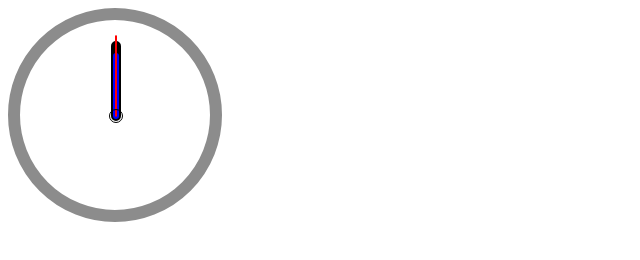
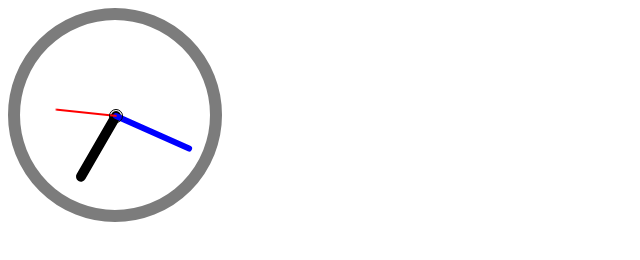
Before and after one commit to dwatow/JavaScript30, a plain HTML site: page JS and CSS Clock/index.html in a window 1280 px wide. Shown: the whole page, without its empty margins (0-640 px from the left). Drawn offline with Linux system fonts and the light colour scheme.

Commit message:
clock ok

```diff
--- a/JS and CSS Clock/index.html
+++ b/JS and CSS Clock/index.html
@@ -7,7 +7,7 @@
       .clock {
         width: 190px;
         height: 190px;
-        border: solid 12px #8c8c8c;
+        border: solid 12px #7c7c7c;
         border-radius: 50%;
 
         position: relative;
@@ -15,11 +15,11 @@
       .hour_hand,
       .min_hand,
       .sec_hand {
-
         border-style: solid;
         border-radius: 50px;
 
-        transform: rotate(270deg);
+        transition: all 0.5s;
+        transition-timing-function: cubic-bezier(1, 0.04, 0.39, 1.72);
       }
 
       .hour_hand {
@@ -39,7 +39,7 @@
         left: calc(50% - 2px);
         transform-origin: calc(0px + 3px);
 
-        width: 60px;
+        width: 80px;
         border-color: blue;
         border-width: medium;
       }
@@ -50,7 +50,7 @@
         left: calc(50%);
         transform-origin: calc(0px + 1px);
 
-        width: 80px;
+        width: 60px;
         border-color: red;
         border-width: thin;
       }
@@ -76,5 +76,27 @@
       <div class="sec_hand"></div>
       <div class="center"></div>
     </div>
+    <script type="text/javascript">
+      const hourHand = document.querySelector('.hour_hand');
+      const minHand = document.querySelector('.min_hand');
+      const secHand = document.querySelector('.sec_hand');
+
+      function timeToDeg(time) {
+        return time * 6 - 90;
+        // hour / 12 * 360; hour * 5 / 60 * 360; time / 60 * 360;
+      }
+
+      function setTime() {
+        const now = new Date();
+        hourHand.style.transform = `rotate(${timeToDeg(now.getHours() * 5)}deg)`;
+        minHand.style.transform = `rotate(${timeToDeg(now.getMinutes())}deg)`;
+        secHand.style.transform = `rotate(${timeToDeg(now.getSeconds())}deg)`;
+
+        console.log()
+        // console.log(sec);
+      }
+
+      setInterval(setTime, 1000);
+    </script>
   </body>
 </html>
```
